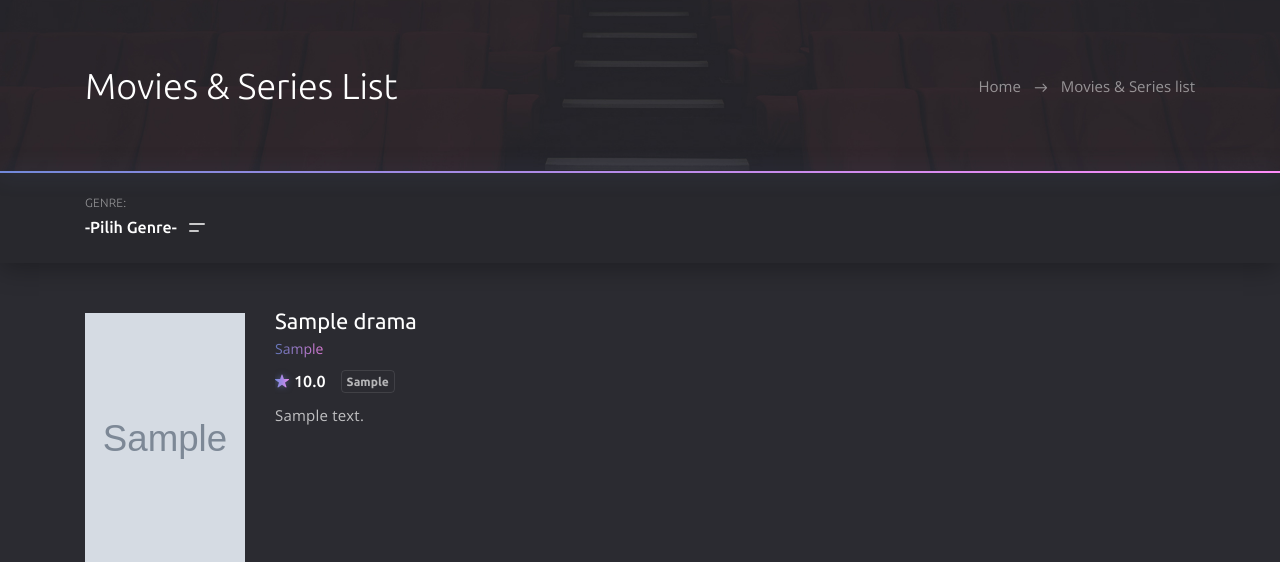
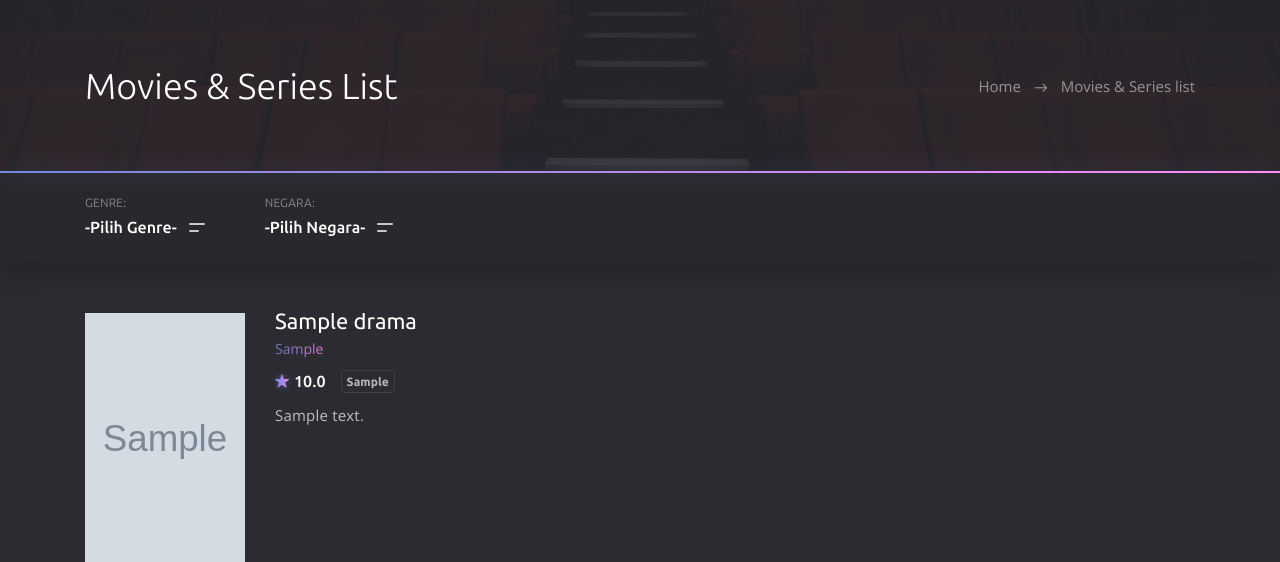
Before and after one commit to Gutei/dramasia, a Django app: a page that uses dash/dramasia/templates/dramasia/movies/movie-list.html in a window 1280 px wide. Shown: the part 91-653 px from the top of the page. Run offline with Django 3.2, Linux system fonts and the light colour scheme; tables that the repository leaves empty hold one stand-in row (values such as "Sample post"); grey boxes marked "Sample" are stand-in pictures; parts of the project's set-up code (start-up, migrations or seed data) failed here and were passed over; some libraries are stand-ins or nearby versions.

Commit message:
Fix movie list

```diff
--- a/dash/dramasia/templates/dramasia/movies/movie-list.html
+++ b/dash/dramasia/templates/dramasia/movies/movie-list.html
@@ -66,6 +66,22 @@
 								<ul class="filter__item-menu dropdown-menu scrollbar-dropdown" aria-labelledby="filter-genre">
 									{% for g in genres %}
 									<li>{{g.genre}}</li>
+									{% endfor %}
+								</ul>
+							</div>
+
+							<!-- filter item -->
+							<div class="filter__item" id="filter__country">
+								<span class="filter__item-label">NEGARA:</span>
+
+								<div class="filter__item-btn dropdown-toggle" role="navigation" id="filter-country" data-toggle="dropdown" aria-haspopup="true" aria-expanded="false">
+									<input type="button" value="-Pilih Negara-">
+									<span></span>
+								</div>
+
+								<ul class="filter__item-menu dropdown-menu scrollbar-dropdown" aria-labelledby="filter-genre">
+									{% for c in countries %}
+									<li>{{c.country}}</li>
 									{% endfor %}
 								</ul>
 							</div>
--- a/dash/dramasia/views/movies.py
+++ b/dash/dramasia/views/movies.py
@@ -9,9 +9,13 @@ def listing_movie(request):
     page = request.GET.get('page')
     movies_pages = paginator.get_page(page)
     genre = Genre.objects.all()
+
+    country = Drama.objects.values('country').distinct()
+
     context = {
         'movies': movies_pages,
         'genres': genre,
+        'countries': country,
     }
     return render(request, 'dramasia/movies/movie-list.html', context)
 
```
